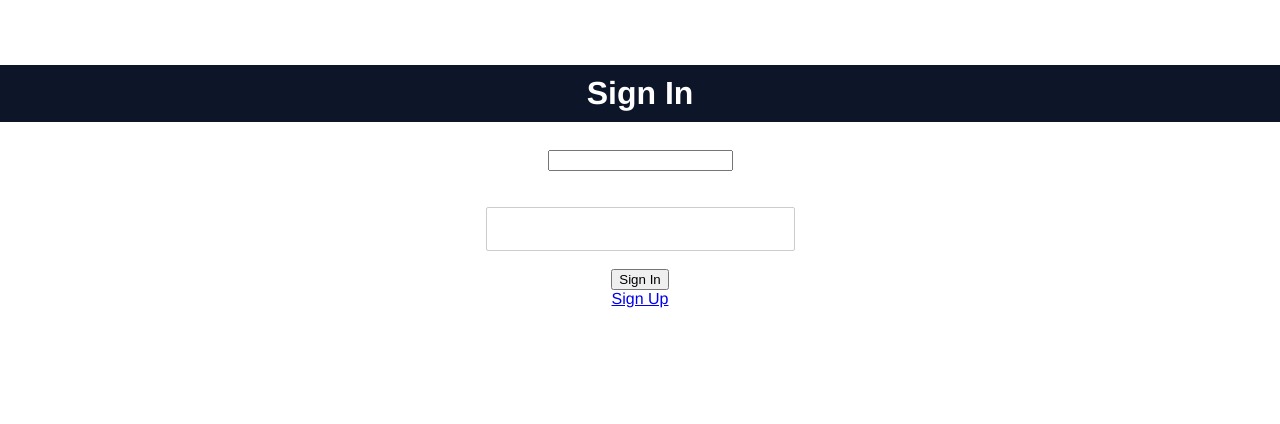
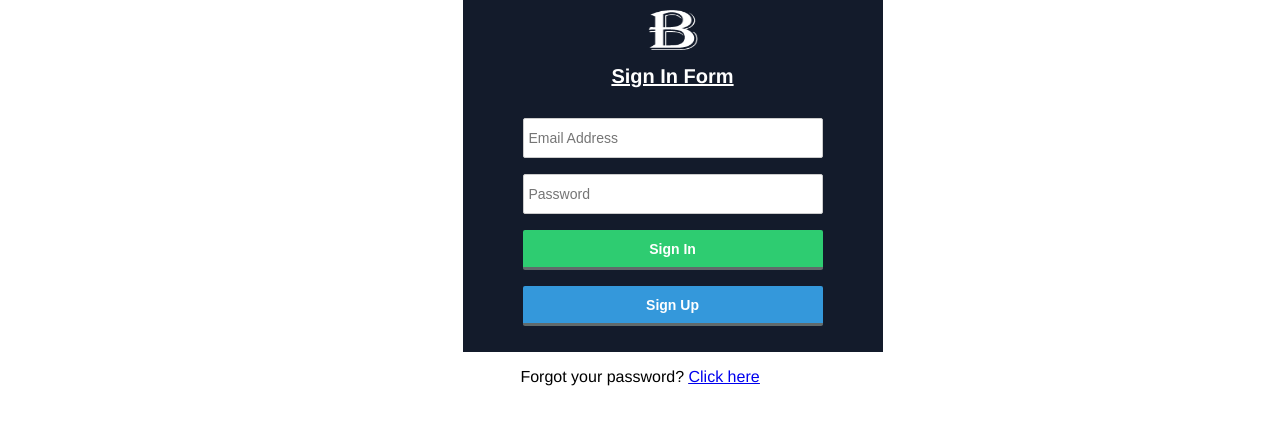
Before and after one commit to alatos2/banka, a plain HTML site: page user/signin.html in a window 1280 px wide. Drawn offline with Linux system fonts and the light colour scheme.

Commit message:
sign in page updated

```diff
--- a/user/signin.html
+++ b/user/signin.html
@@ -1,28 +1,24 @@
-<!DOCTYPE html>
 <html>
 <head>
-	<title>Banka ::: Sign In</title>
-	<link rel="icon" href="../images/logo.png">
-	<link rel="stylesheet" type="text/css" href="../assets/css/styles.css">
+<meta name="viewport" content="width=device-width,initial-scale=1.0"/>
+<link href="../assets/css/styles.css" type="text/css" rel="stylesheet"/>
+<title>Banka::Sign In</title>
 </head>
-<body id="bkg-body-login">
-	<div class="logo">
-		<a href="../index.html"><img src="../images/logo.png" height="40" width="50"></a>
-	</div>
-	<!-- <form method="post" action="dashboard.html"> -->
-		<div class="box">
-			<h1 class="header-user">Sign In</h1>
-			<label><b>Email:</b></label><br>
-			<input type="text" name="txtEmail" /><br><br>
-
-			<label><b>Password:</b></label><br>
-			<input type="password" class="txtPassword" /><br><br>
-
-			<div><input type="submit" value="Sign In" id="btn-sign-in">  <a href="signup.html"><div class="signup">Sign Up</div></a> </div>
-		</div> <!-- End Box -->
-	<!-- </form> -->
-
-	<p class="forgotPassword">Forgot your password? <u><a>Click Here!</a></u></p>
+<body>
+<div id="wrapper">
+<div class="form_div">
+<div><a href="../index.html"><img src="../images/logo.png" height="40" width="50" title="Banka App"></a></div>
+<p class="form_label">Sign In Form</p>
+<!-- <form method="post" action=""> -->
+	<p><input type="text" name="txtEmail" placeholder="Email Address" /></p>
+	<p><input type="password" name="txtPassword" placeholder="Password" /></p>
+	<p><input type="submit" value="Sign In"  id="btn-sign-in"></p>
+	<p><button  id="btn-sign-up" class="signup-btn" onclick="window.location='signup.html';">Sign Up</button></p>
+	<!-- <div><input type="hidden" value="Sign In" id="btn-sign-in"></div> -->
+<!-- </form> -->
+</div>
+<p class="question">Forgot your password? <u><a href="#">Click here</a></u></p>
+</div>
 </body>
 </html>
 <script src="../assets/js/main.js"></script>
```
